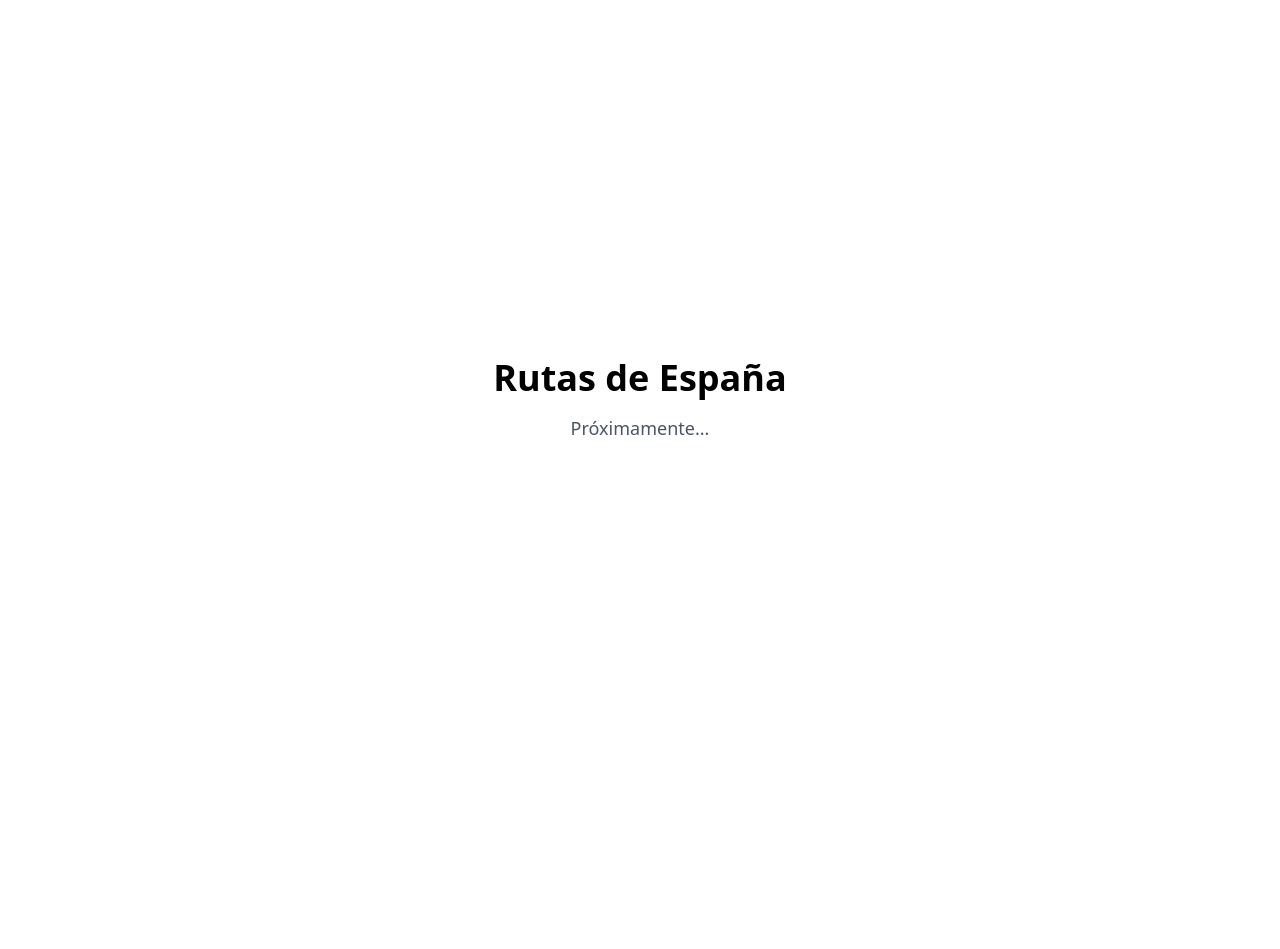
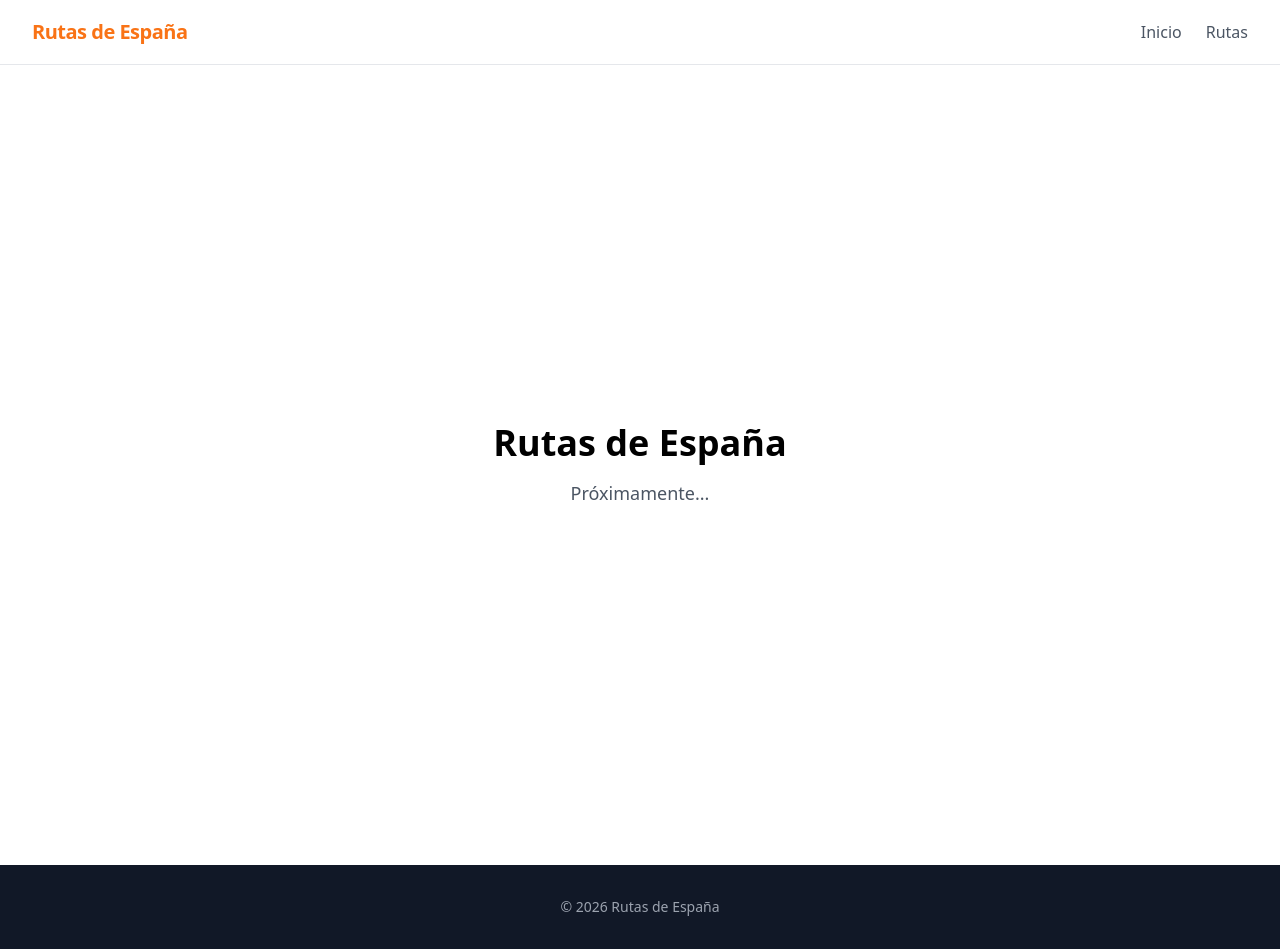
Before and after one commit to gpeligros/mi-mejor-ruta, a Next.js app: page / in a window 1280 px wide. Before the commit the page ends 800 px from the top, so only its background shows below. Built offline with nearby package versions, Linux system fonts and the light colour scheme; no server answers.

Commit message:
Añade Navbar, Footer y actualiza layout raiz

```diff
--- a/app/layout.tsx
+++ b/app/layout.tsx
@@ -1,5 +1,8 @@
 import type { Metadata } from 'next'
 import './globals.css'
+import 'leaflet/dist/leaflet.css'
+import Navbar from '@/components/ui/Navbar'
+import Footer from '@/components/ui/Footer'
 
 export const metadata: Metadata = {
   title: {
@@ -17,7 +20,11 @@ export default function RootLayout({
 }) {
   return (
     <html lang="es">
-      <body>{children}</body>
+      <body className="flex flex-col min-h-screen bg-white">
+        <Navbar />
+        <div className="flex-1">{children}</div>
+        <Footer />
+      </body>
     </html>
   )
 }
--- /dev/null
+++ b/components/ui/Footer.tsx
@@ -0,0 +1,9 @@
+export default function Footer() {
+  return (
+    <footer className="bg-gray-900 text-gray-400 py-8 mt-auto">
+      <div className="max-w-7xl mx-auto px-4 sm:px-6 lg:px-8 text-center text-sm">
+        © 2026 Rutas de España
+      </div>
+    </footer>
+  )
+}
--- /dev/null
+++ b/components/ui/Navbar.tsx
@@ -0,0 +1,29 @@
+import Link from 'next/link'
+
+export default function Navbar() {
+  return (
+    <header className="sticky top-0 z-50 bg-white border-b border-gray-200">
+      <div className="max-w-7xl mx-auto px-4 sm:px-6 lg:px-8">
+        <div className="flex items-center justify-between h-16">
+          <Link href="/" className="text-xl font-bold text-orange-500 tracking-tight">
+            Rutas de España
+          </Link>
+          <nav className="flex items-center gap-6">
+            <Link
+              href="/"
+              className="text-gray-600 hover:text-orange-500 font-medium transition-colors"
+            >
+              Inicio
+            </Link>
+            <Link
+              href="/rutas"
+              className="text-gray-600 hover:text-orange-500 font-medium transition-colors"
+            >
+              Rutas
+            </Link>
+          </nav>
+        </div>
+      </div>
+    </header>
+  )
+}
```
